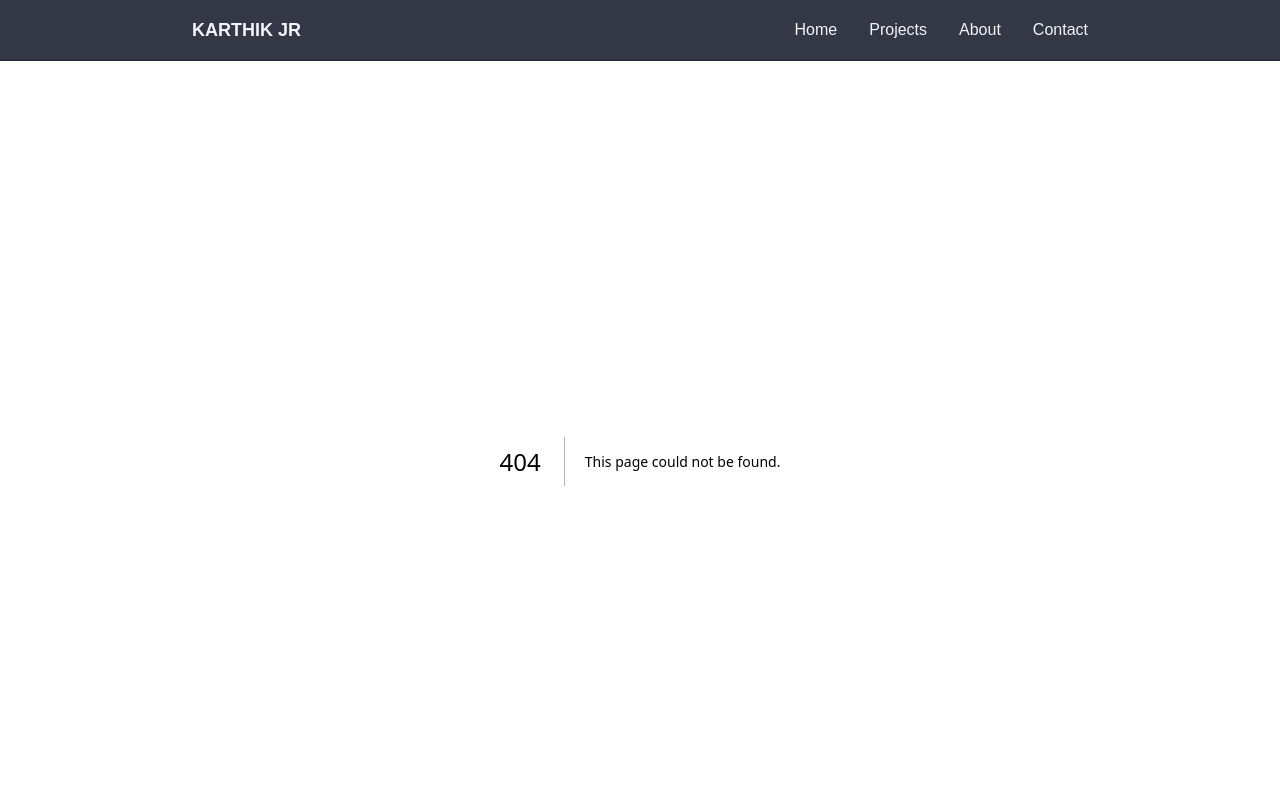
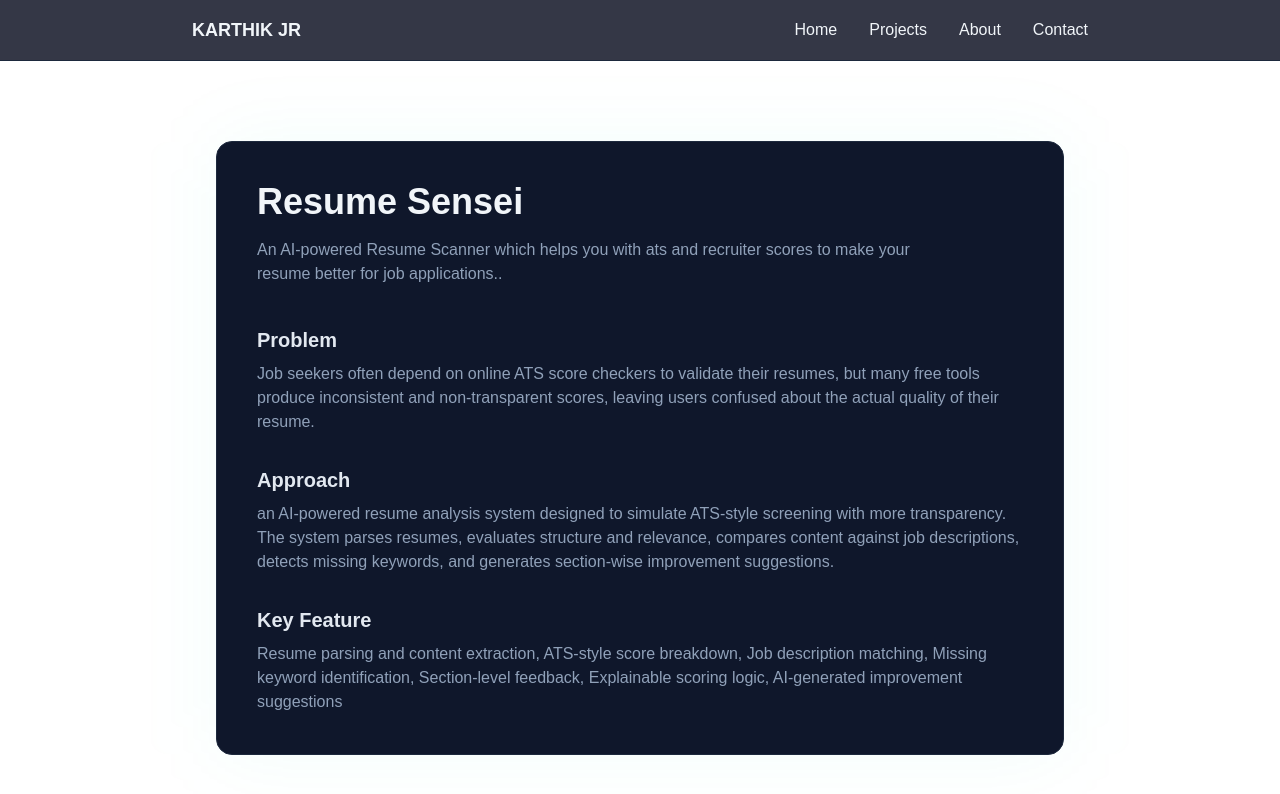
Before and after one commit to Karthikgowdajr/portfolio, a Next.js app: page /projects/resume_sensei in a window 1280 px wide. Before the commit this address had no page. Shown: the top 794 px of the page. Built offline with nearby package versions, Linux system fonts and the light colour scheme.

Commit message:
project section updated with urls

```diff
--- a/app/projects/data-sage/page.tsx
+++ b/app/projects/data-sage/page.tsx
@@ -30,8 +30,17 @@ export default function DataSageCaseStudy() {
         <section className="mt-8">
           <h2 className="text-xl font-semibold text-slate-200">Approach</h2>
           <p className="mt-2 text-slate-400">
-            Built an AI assistant that interprets natural language queries,
-            analyzes structured data, and returns meaningful insights.
+            Built an AI assistant that uses LLM integration and PandasAI to
+            translate natural language queries into structured data analysis and return meaningful insights.
+          </p>
+        </section>
+
+        {/* Key Feature */}
+        <section className="mt-8">
+          <h2 className="text-xl font-semibold text-slate-200">Key Feature</h2>
+          <p className="mt-2 text-slate-400">
+            Natural language querying, automated insight generation,
+            visualization support, and a no-code interface for exploring structured datasets efficiently.
           </p>
         </section>
 
@@ -58,8 +67,8 @@ export default function DataSageCaseStudy() {
             What I’d Improve Next
           </h2>
           <p className="mt-2 text-slate-400">
-            Improve query accuracy, add memory across sessions, and support
-            larger datasets.
+            Improve query accuracy, add memory across sessions, support
+            larger datasets, summarize generated chart with audio, statistical forecasting.
           </p>
         </section>
       </section>
--- a/app/projects/page.tsx
+++ b/app/projects/page.tsx
@@ -17,7 +17,11 @@ export default function ProjectsPage() {
     <div className="relative rounded-xl bg-slate-900 border border-slate-800 p-6
                 shadow-sm hover:shadow-lg transition-all
                 hover:-translate-y-1 hover:border-teal-400/40">
+  <div className="flex items-center gap-2">
   <h2 className="text-xl font-semibold text-slate-100">Data Sage</h2>
+  <h2 className="text-emerald-400 hover:text-emerald-200 transition-colors">● Live</h2>
+</div>
+
 
   <p className="mt-2 text-slate-400">
     An AI-powered data analysis assistant that helps users explore,
@@ -39,6 +43,14 @@ export default function ProjectsPage() {
   >
     Live demo ↗
   </a>
+   <a
+    href="https://youtu.be/zZlSSGuyy5k"
+    target="_blank"
+    rel="noopener noreferrer"
+    className="text-emerald-400 hover:text-emerald-300 transition-colors"
+  >
+    Video demo ↗
+  </a>
     <a
       href="https://github.com/Karthikgowdajr/Data_sage"
       target="_blank"
@@ -55,8 +67,10 @@ export default function ProjectsPage() {
       <div className="relative rounded-xl bg-slate-900 border border-slate-800 p-6
                 shadow-sm hover:shadow-lg transition-all
                 hover:-translate-y-1 hover:border-teal-400/40">
+  <div className="flex items-center gap-2">
   <h2 className="text-xl font-semibold text-slate-100">AirPointer</h2>
-
+  <h2 className="text-emerald-400 hover:text-emerald-200 transition-colors">● Build ready</h2>
+</div>
   <p className="mt-2 text-slate-400">
     A computer-vision-based system that enables gesture-controlled
     mouse interaction using hand movements.
@@ -75,7 +89,7 @@ export default function ProjectsPage() {
     rel="noopener noreferrer"
     className="text-emerald-400 hover:text-emerald-300 transition-colors"
   >
-    Demo video ↗
+    Video demo ↗
   </a>
     <a
       href="https://github.com/Karthikgowdajr/air-pointer"
@@ -95,35 +109,23 @@ export default function ProjectsPage() {
     <div className="relative rounded-xl bg-slate-900 border border-slate-800 p-6
                 shadow-sm hover:shadow-lg transition-all
                 hover:-translate-y-1 hover:border-teal-400/40">
+   <div className="flex items-center gap-2">
   <h2 className="text-xl font-semibold text-slate-100">Resume Sensei</h2>
-
+  <h2 className="text-emerald-400 hover:text-emerald-200 transition-colors">● Under development</h2>
+</div>
   <p className="mt-2 text-slate-400">
-    An AI-powered Resume Scanner which helps you with ats and recruiter scores to make your resume better for job applications.
+    An AI-powered Resume Scanner which helps you with ats and recruiter scores to make your
+    resume better for job applications.
   </p>
 
   <div className="mt-4 flex items-center gap-4">
     <a
-      href="/projects/data-sage"
+      href="/projects/resume_sensei"
       className="text-teal-400 hover:text-teal-300 transition-colors"
     >
       Case study →
     </a>
-      <a
-    href="https://data-sage.streamlit.app/"
-    target="_blank"
-    rel="noopener noreferrer"
-    className="text-emerald-400 hover:text-emerald-300 transition-colors"
-  >
-    Live demo ↗
-  </a>
-    <a
-      href="https://github.com/Karthikgowdajr/Data_sage"
-      target="_blank"
-      rel="noopener noreferrer"
-      className="text-slate-400 hover:text-slate-200 transition-colors"
-    >
-      GitHub ↗
-    </a>
+
   </div>
 </div>
       </div>
--- /dev/null
+++ b/app/projects/resume_sensei/page.tsx
@@ -0,0 +1,51 @@
+export default function ResumeSenseiCaseStudy() {
+  return (
+    <main className="min-h-screen px-6 py-20 max-w-4xl mx-auto">
+      <section
+        className="relative rounded-2xl bg-slate-900 border border-slate-800 p-10
+                   before:absolute before:inset-0 before:rounded-2xl
+                   before:bg-teal-400/5 before:blur-2xl before:-z-10"
+      >
+        <h1 className="text-4xl font-bold text-slate-100">
+          Resume Sensei
+        </h1>
+
+        <p className="mt-4 text-slate-400 max-w-2xl">
+         An AI-powered Resume Scanner which helps you with ats and recruiter scores to make your
+        resume better for job applications..
+        </p>
+
+
+
+        {/* Problem */}
+        <section className="mt-10">
+          <h2 className="text-xl font-semibold text-slate-200">Problem</h2>
+          <p className="mt-2 text-slate-400">
+            Job seekers often depend on online ATS score checkers to validate their resumes,
+            but many free tools produce inconsistent and non-transparent scores, leaving users confused about the actual quality of their resume.
+          </p>
+        </section>
+
+
+        {/* Approach */}
+        <section className="mt-8">
+          <h2 className="text-xl font-semibold text-slate-200">Approach</h2>
+          <p className="mt-2 text-slate-400">
+            an AI-powered resume analysis system designed to simulate ATS-style screening with more transparency. The system parses resumes,
+            evaluates structure and relevance, compares content against job descriptions, detects missing keywords, and generates section-wise improvement suggestions.
+          </p>
+        </section>
+
+        {/* Key Feature */}
+        <section className="mt-8">
+          <h2 className="text-xl font-semibold text-slate-200">Key Feature</h2>
+          <p className="mt-2 text-slate-400">
+            Resume parsing and content extraction, ATS-style score breakdown, Job description matching,  Missing keyword identification,
+            Section-level feedback, Explainable scoring logic, AI-generated improvement suggestions
+          </p>
+        </section>
+
+      </section>
+    </main>
+  );
+}
```
Also changed, not shown: 1 other file (tests, documents, lock files or other folders).
